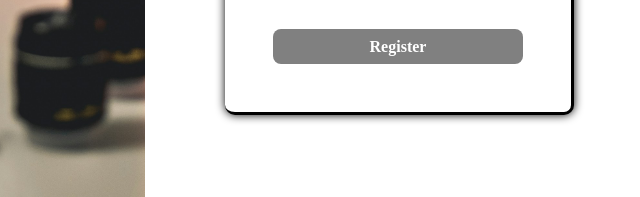
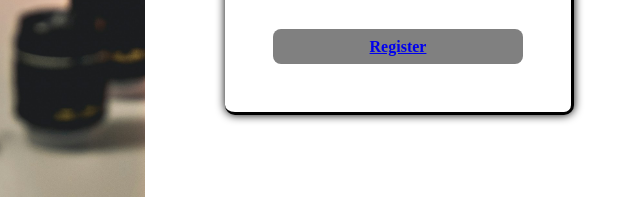
Before and after one commit to Zreaei/Zreaei.github.io, a plain HTML site: page register.html in a window 1280 px wide. Shown: the part 672-869 px from the top of the page, 553-1193 px from the left. Drawn offline with Linux system fonts and the light colour scheme.

Commit message:
fix: fixing wrong linked button pt.2

```diff
--- a/register.html
+++ b/register.html
@@ -43,7 +43,7 @@
                         <a href="/register.html">Already have an Account?</a>
                     </div>
                     <div class="form-button">
-                        <button type="submit" formaction="/login.html">Register</button>
+                        <button type="submit""><a href="login.html">Register</a></button>
                     </div>
                 </div>
             </form>
```
Also changed, not shown: login.html (+1 -1 lines).
